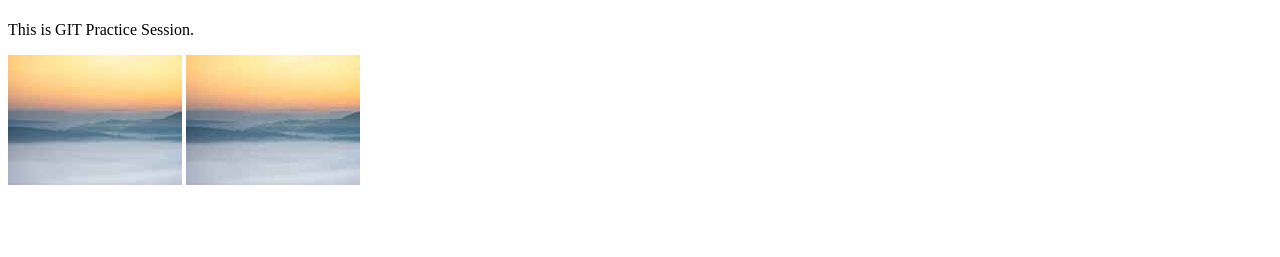
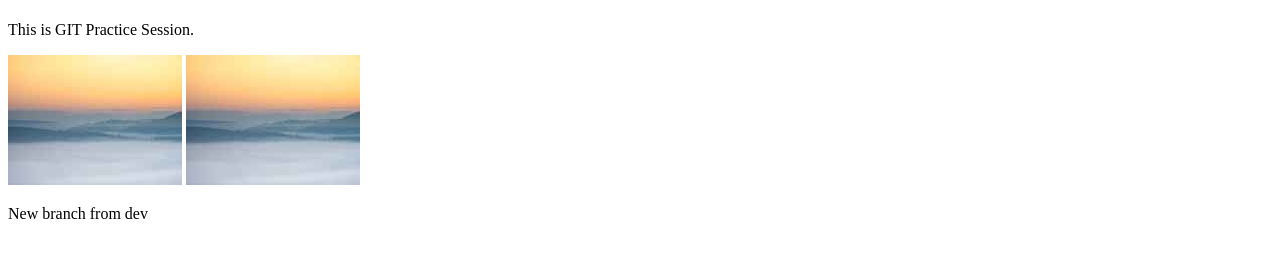
Before and after one commit to vinodkumar526/hello-world, a plain HTML site: page index.html in a window 1280 px wide. Shown: the part 59-316 px from the top of the page. Drawn offline with Linux system fonts and the light colour scheme.

Commit message:
Signed-off-by: Vinod K Jonnalagadda <vinod.jonnalagadda@in.ey.com> New branch changes

```diff
--- a/index.html
+++ b/index.html
@@ -10,6 +10,6 @@
 <p>This is GIT Practice Session.</p>
 <img src="assets/image.jpg">
 <img src="assets/image 2.jpg">
-
+<p>New branch from dev</p>
 </body>
 </html>
```
